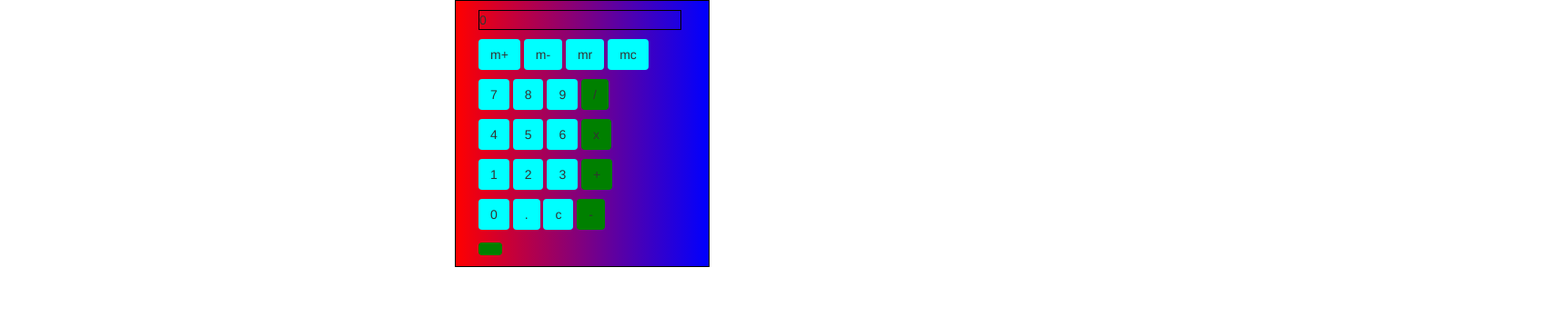
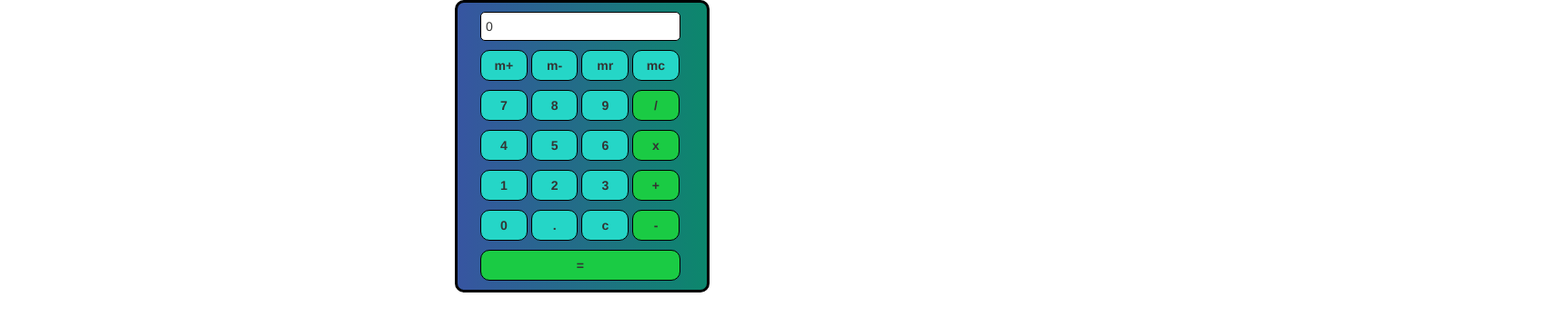
Before and after one commit to zenzerophotos/calculator, a website: page public/html/index.html in a window 1280 px wide. Shown: the whole page at 91% size, 1716 px wide, since content can reach past the window. Drawn offline with nearby package versions, Linux system fonts and the light colour scheme; files that its build step writes are made by us from their sources; files whose address does not match are found by name.

Commit message:
happy with css

```diff
--- a/public/css/main.css
+++ b/public/css/main.css
@@ -3,7 +3,14 @@
   margin-left: 10px;
   margin-top: 10px;
   margin-bottom: 10px;
-  align-items: center;
+  align-items: stretch;
+
+}
+
+
+.rowE{
+  width: 487%;
+  margin: 10px;
 }
 
 #content{
@@ -11,23 +18,46 @@
 }
 
 #calculator-body {
-background: -webkit-linear-gradient(right,blue,red);
-border:1px solid black;
+background: -webkit-linear-gradient(right,#0c876c,#3755a1);
+border:3px solid black;
 width: 20em;
+border-radius: 10px;
 }
 
 #display {
 border: 1px solid black;
 width: 90%;
+background-color: white;
+border-radius: 5px ;
+padding: 5px;
 }
 
 .key {
-background-color: aqua;
+background-color: #25d6c7;
+border-radius: 10px;
+border: 1px solid black;
+font-weight: bold;
+width:18.5%;
+}
+
+
+.key:hover{
+  background-color: black;
+  font-weight: bold;
+  color: #25d6c7
 }
 
 .operator {
-background-color: green;
+background-color: #1acb44;
+  font-weight: bold;
 }
+
+.operator:hover{
+  background-color:black;
+  font-weight: bold;
+  color:#1acb44;
+}
+
 
 #equal{
 
--- a/public/html/index.html
+++ b/public/html/index.html
@@ -14,10 +14,14 @@
     <div id="calculator-body" class='container'>
       <div class="row" id='display'>0</div>
       <div class="row">
+
           <button class="key btn" id='mem-plus'>m+</button>
           <button class="key btn" id='mem-minus'>m-</button>
           <button class="key btn" id='mem-recall'>mr</button>
           <button class="key btn" id='mem-clear'>mc</button>
+
+
+
       </div>
       <div class="row">
         <button class="btn key num">7</button>
@@ -43,8 +47,8 @@
         <button class="btn key num">c</button>
         <button class="btn key operator" id='subtract'>-</button>
       </div>
-      <div class="row">
-        <button class="btn key operator" id="equal"></button>
+      <div class="rowE">
+        <button class="btn key operator" id="equal">=</button>
       </div>
 
 
```
